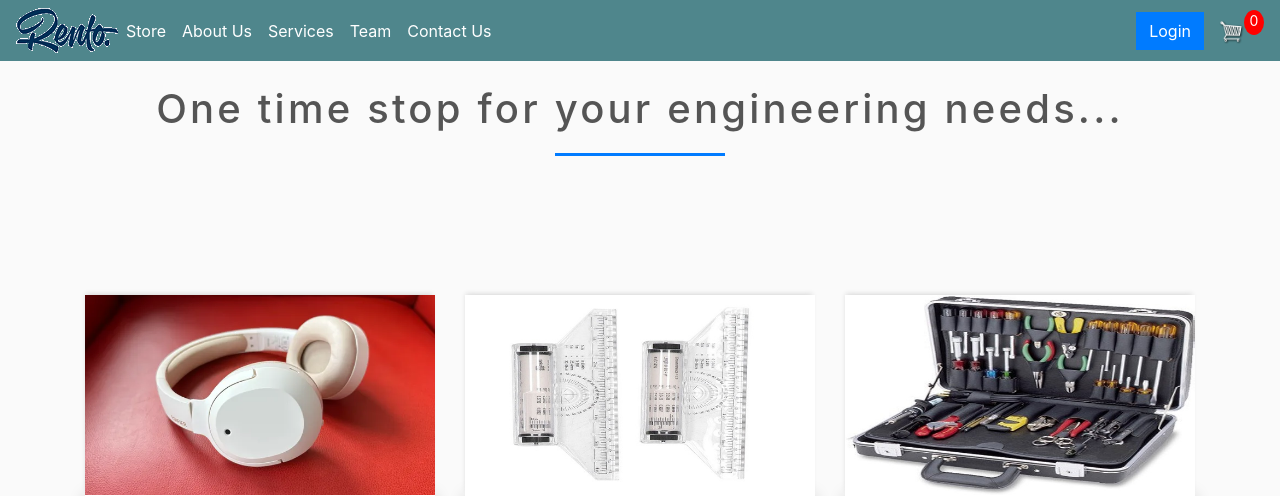
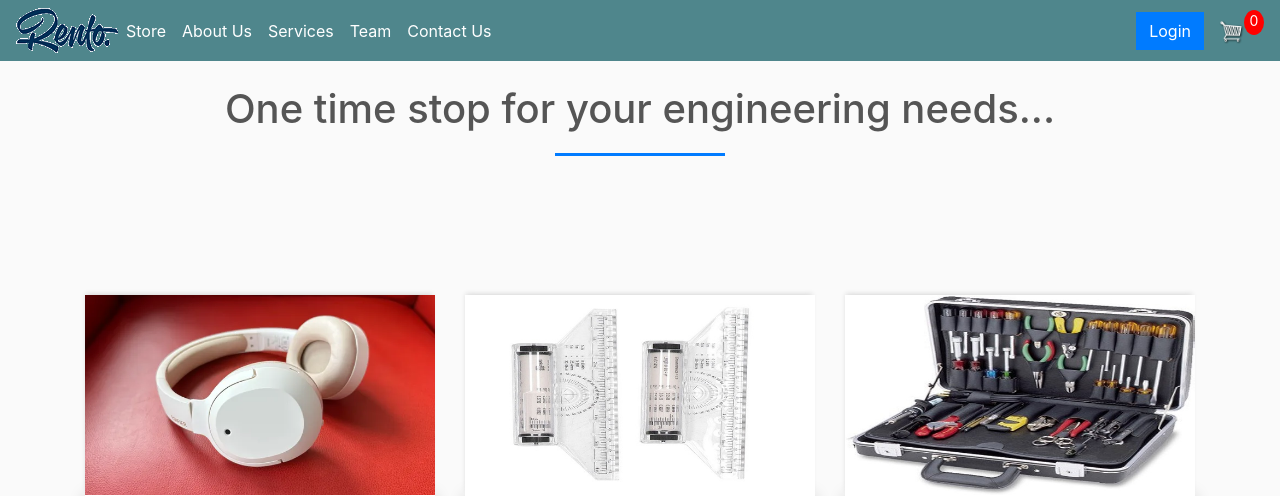
Before and after one commit to AaryanGole26/Rento, a Django app: page / in a window 1280 px wide. Shown: the top 496 px of the page. Run offline with Django 3.2, Linux system fonts and the light colour scheme; data comes from the database, SQL or seed files in the repository; some libraries are stand-ins or nearby versions.

Commit message:
Update main.css

```diff
--- a/static/css/main.css
+++ b/static/css/main.css
@@ -7,25 +7,11 @@ h1,h2,h3,h4,h5,h6{
 }
 
 .header-info {
-	overflow: hidden; /* Ensures the content is not revealed until the animation */
-	white-space: nowrap; /* Keeps the content on a single line */
-	margin: 0 auto; /* Gives that scrolling effect as the typing happens */
-	letter-spacing: .20em; /* Adjust as needed */
-	animation:
-	  typing 3.5s steps(40, end),
-	  blink-caret .90s step-end 8;
-  }
-
-  /* The typing effect */
-  @keyframes typing {
-	from { width: 0 }
-	to { width: 70% }
-  }
-
-  /* The typewriter cursor effect */
-  @keyframes blink-caret {
-	from, to { border-color: transparent }
-	}
+  overflow: unset;
+  white-space: normal;
+  margin: 0 auto;
+  letter-spacing: normal;
+}
 
 .box-element{
 	box-shadow:hsl(0, 0%, 80%) 0 0 16px;
```
